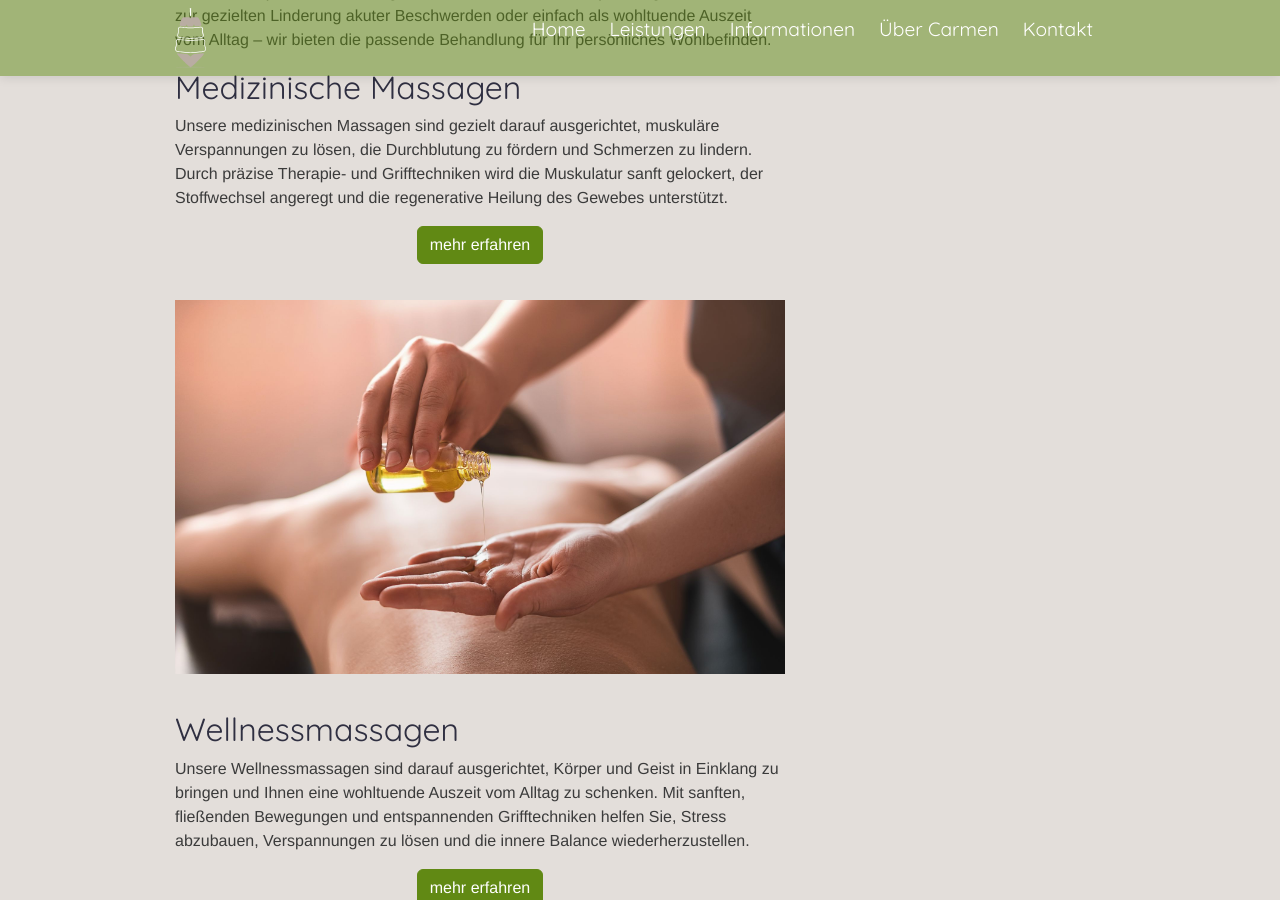
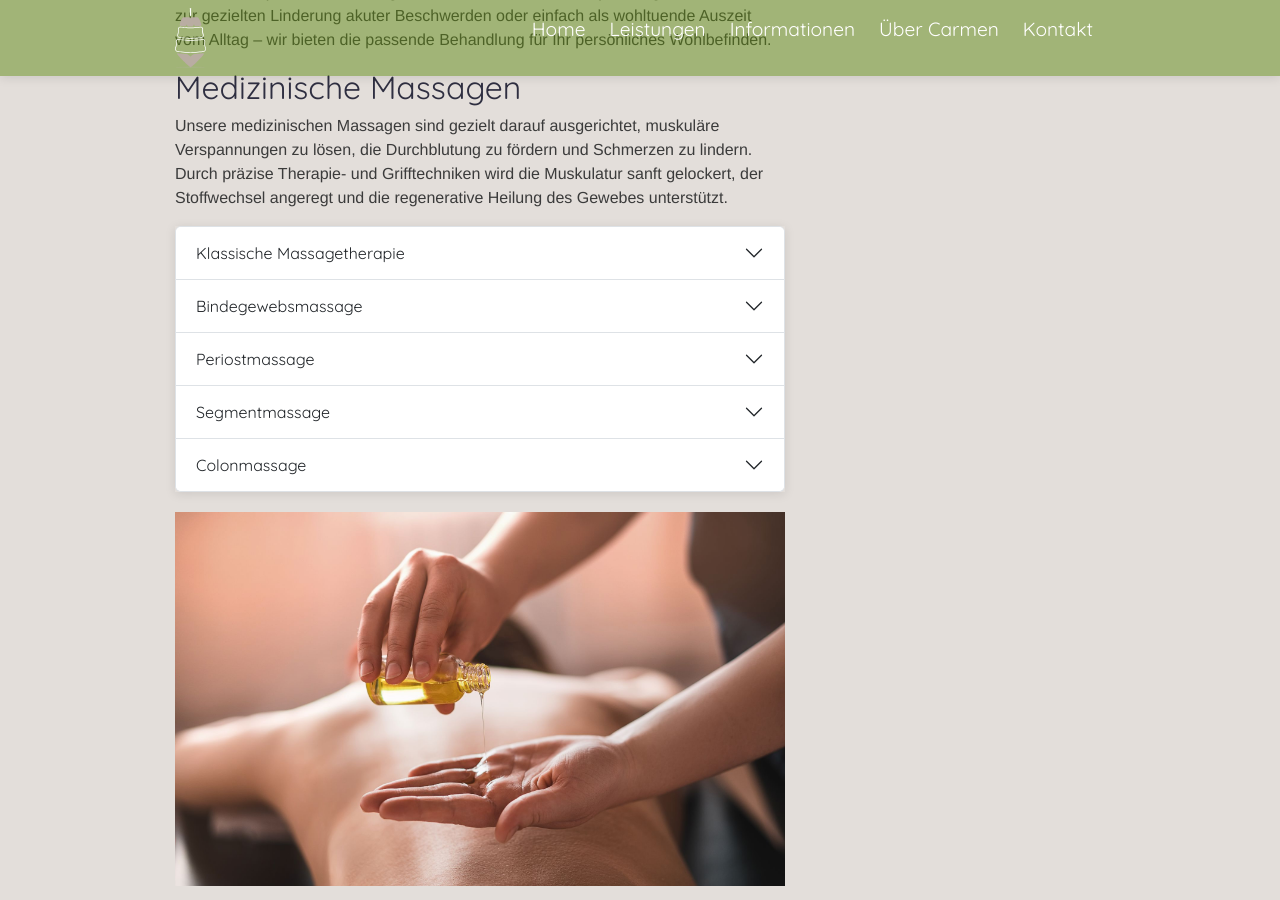
Before and after one commit to m-martin-j/physiotherapy-practice-web, a Jekyll site: the page built from _services/Massagen.md, in a window 1280 px wide and 900 px high, scrolled down 453 px. Built offline with Jekyll 4.4.1, drawn with Linux system fonts in a browser that asks for light colours.

Commit message:
Create sample for accordion-based detail info on a service page

```diff
--- a/_services/Massagen.md
+++ b/_services/Massagen.md
@@ -16,33 +16,43 @@ Unsere medizinischen Massagen sind gezielt darauf ausgerichtet, muskuläre Versp
 Durch präzise Therapie- und Grifftechniken wird die Muskulatur sanft gelockert, der Stoffwechsel angeregt und die regenerative Heilung des Gewebes unterstützt.
 
 
-<p class="text-center">
-  <button class="btn btn-primary" type="button" data-bs-toggle="collapse" data-bs-target="#massagen_1" aria-expanded="false" aria-controls="massagen_1">
-    mehr erfahren
-  </button>
-</p>
-<div class="collapse" id="massagen_1">
-  <div class="card card-body" markdown="1">
-
-### Klassische Massagetherapie
-Gezielte Streichungen, Knetungen, Klopf- und Druckbewegungen lockern die Muskulatur,lösen Verspannungen und fördern die Durchblutung, wodurch Stoffwechsel und Geweberegeneration unterstützt werden.
-Gleichzeitig verbessert die Massage den Abtransport von Stoffwechselendprodukten und optimiert die Sauerstoffversorgung.
-
-### Bindegewebsmassage
-Die Bindegewebsmassage ist eine spezielle manuelle Reiztherapie, die über gezielte Zug- und Dehnreize an der Haut und dem Unterhautgewebe reflektorisch auf innere Organe, Muskeln und das Nervensystem wirkt. Durch diese Technik können Durchblutung,
-Stoffwechsel und Spannungen im Gewebe reguliert werden. Die Bindegewebsmassage kann ihre Wirkung besonders gut in Kombination mit der Ultraschall-Wärmetherapie entfalten.
-
-### Periostmassage
-Die Periostmassage ist eine Technik, bei der punktuelle, rhythmische Druckmassagen über dem Periost angewendet werden, um die Durchblutung und den Stoffwechsel zu fördern. Mit dieser Methode wird angestrebt, die Heilung von Knochenverletzungen zu unterstützen und zu beschleunigen.
-
-### Segmentmassage
-Bei dieser Massage werden modifizierte Grifftechniken wie Knetungen, Friktionen und Vibrationen entlang der Wirbelsäule angewendet, die alle Gewebeschichten zwischen Haut und Periost erfassen. Dies fördert die Durchblutung und den Stoffwechsel, löst Verspannungen und verbessert durch gezielte Reflexwirkungen die Funktion der inneren
-Organe.
-
-### Colonmassage
-Eine sanfte therapeutische Massagetechnik, die gezielt den Dickdarm anspricht und durch kreisende Bewegungen der Bauchwand die Darmperistaltik anregt. Ziel der Behandlung ist es, die Verdauung zu fördern, Beschwerden wie Verstopfung und Blähungen zu lindern und den natürlichen Stoffwechselprozess zu unterstützen.
-
-  </div>
+<div id="accordion-massagen-1" class="accordion">
+  {% assign services_details_elements = site.data.services-details.massagen.medi %}
+  {% for element in services_details_elements %}
+    {% assign collapse_indexer = forloop.index %}
+    <div class="accordion-item">
+      <h2 class="accordion-header">
+        <button class="accordion-button collapsed" type="button" data-bs-toggle="collapse" data-bs-target="#collapse-{{ collapse_indexer }}">
+          {{ element.title }}
+        </button>
+      </h2>
+      <div id="collapse-{{ collapse_indexer }}" class="accordion-collapse collapse" data-bs-parent="#accordion-massagen-1">
+        <div class="accordion-body">
+          {% if element.content %}
+            <p>{{ element.content }}</p>
+          {% endif %}
+          {% if element.bullets %}
+            <ul>
+              {% for bullet in element.bullets %}
+                <li>{{ bullet }}</li>
+              {% endfor %}
+            </ul>
+          {% endif %}
+          {% if element.link %}
+            <a
+              {% if element.link.external %}href="{{element.link.url}}"
+              {% else %}href="{% link {{element.link.url}} %}"
+              {% endif %}
+              {% if element.link.external or element.link.file %}target="_blank" rel="noopener noreferrer"
+              {% endif %}
+              >
+              {{ element.link.text }}
+            </a>
+          {% endif %}
+        </div>
+      </div>
+    </div>
+  {% endfor %}
 </div>
 
 
```
Also changed, not shown: _data/services-details.yml (added, +13 -0 lines).
